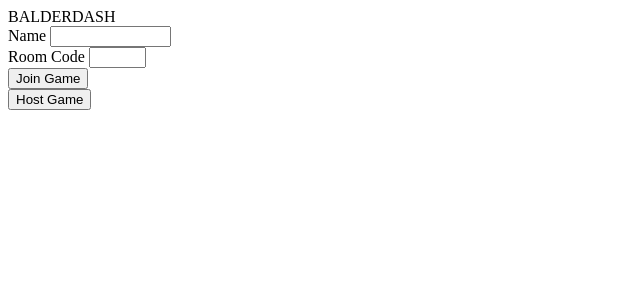
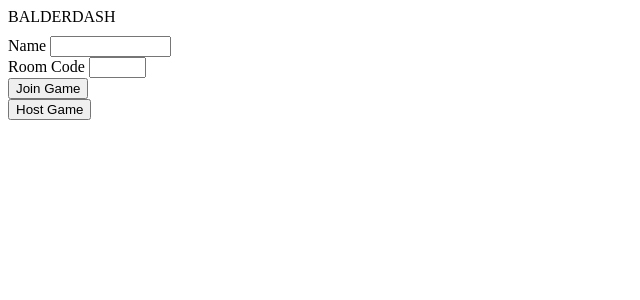
Before and after one commit to daulm/balderdash-comp, a PHP site: page /main_menu.php in a window 1280 px wide. Shown: the top 300 px of the page, without its empty margins (0-640 px from the left). Run offline with PHP 8.4, Linux system fonts and the light colour scheme; data that the repository does not hold is empty.

Commit message:
Update main_menu.php

```diff
--- a/main_menu.php
+++ b/main_menu.php
@@ -60,7 +60,7 @@ mysqli_close($con);
 	<div class="text-center" id="title">BALDERDASH</div>
 </div>
 
-<div class="container">
+<div class="container" style="padding-top: 10px">
 <div class="input-group">
 	<span class="input-group-addon">Name</span>
 	<input type="text" name="playername" id="playername" class="form-control" maxlength="20" size="12" value="<?php echo htmlspecialchars($player_name) ?>">
```
